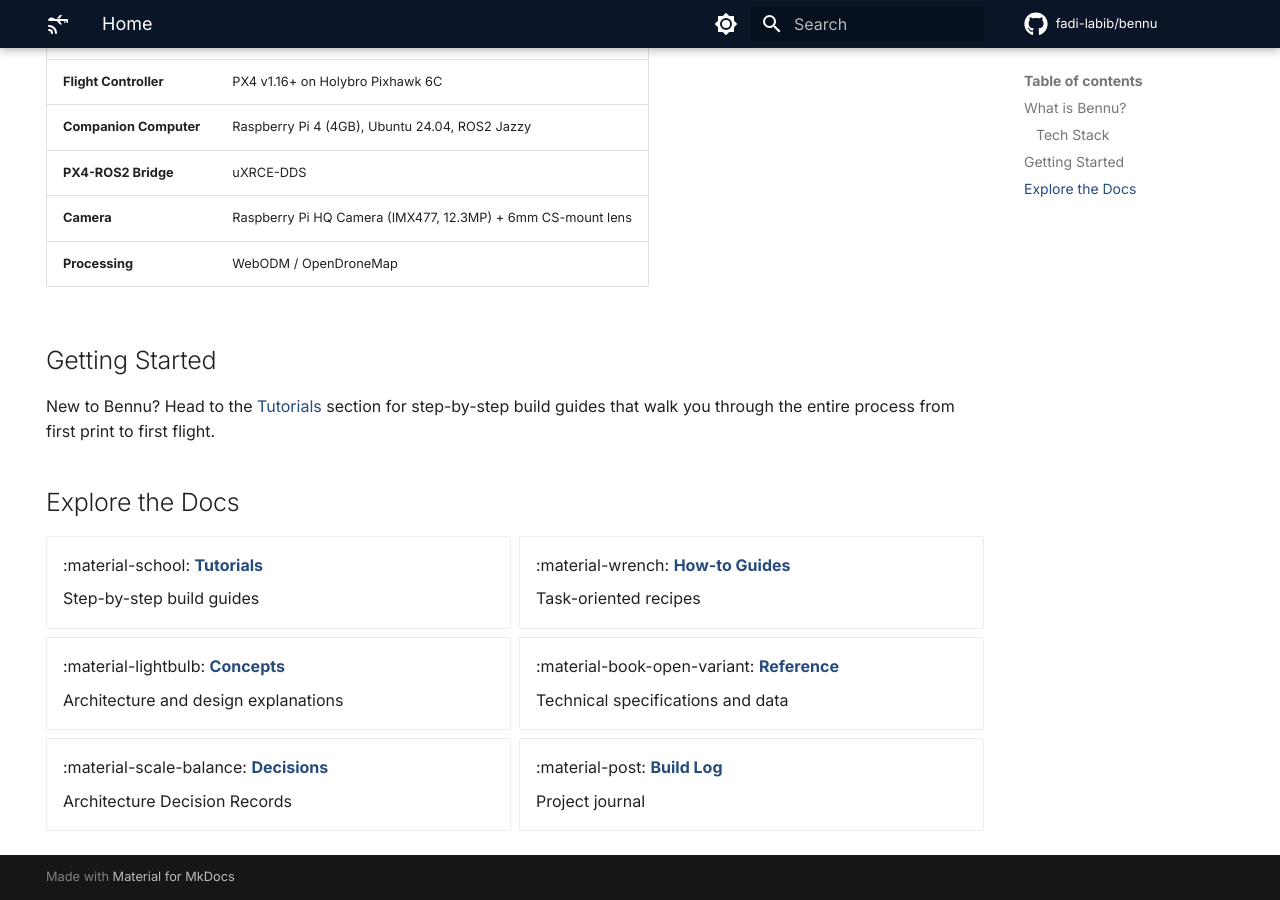
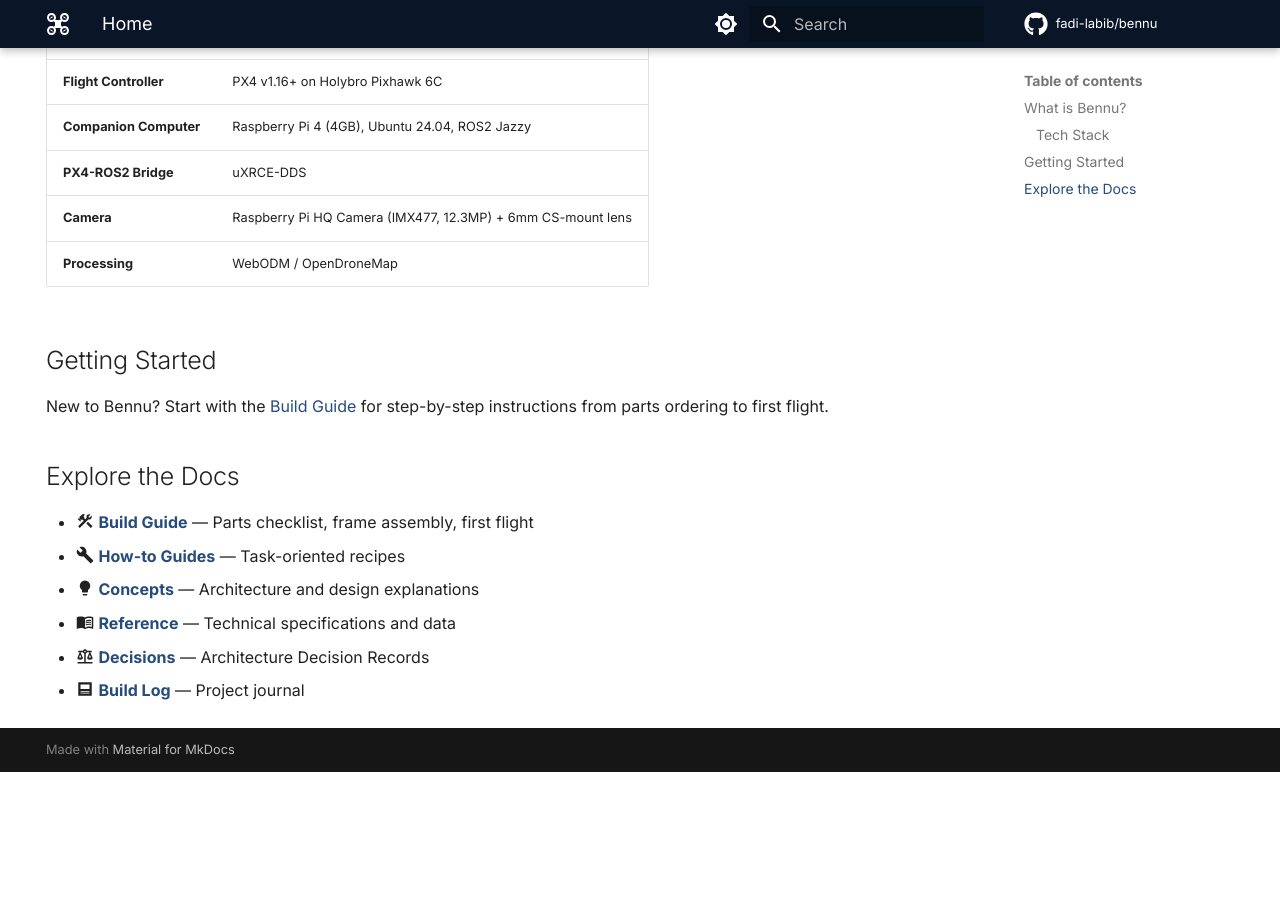
Before and after one commit to fadi-labib/bennu, an MkDocs documentation site: the page built from docs/index.md, in a window 1280 px wide and 900 px high, scrolled down 553 px. Built offline with MkDocs 1.6.1 and Material for MkDocs 9.7.7, drawn with Linux system fonts in a browser that asks for light colours; comment, search, counter and statistics services are not loaded; after the commit the page ends 1325 px from its top, so only the background shows below that.

Commit message:
fix: enable emoji icons, merge Tutorials into Build Guide, fix logo
Added pymdownx.emoji extension so :material-*: icons render as SVGs
instead of raw text. Merged redundant Tutorials section into Build
Guide. Fixed logo icon (material/drone doesn't exist, use quadcopter).
Simplified landing page to use icon list instead of grid cards.

```diff
--- a/docs/index.md
+++ b/docs/index.md
@@ -25,34 +25,13 @@
 
 ## Getting Started
 
-New to Bennu? Head to the [Tutorials](tutorials/index.md) section for step-by-step build guides that walk you through the entire process from first print to first flight.
+New to Bennu? Start with the [Build Guide](build-guide/index.md) for step-by-step instructions from parts ordering to first flight.
 
 ## Explore the Docs
 
-<div class="grid cards" markdown>
-
-- :material-school: **[Tutorials](tutorials/index.md)**
-
-    Step-by-step build guides
-
-- :material-wrench: **[How-to Guides](how-to/index.md)**
-
-    Task-oriented recipes
-
-- :material-lightbulb: **[Concepts](concepts/index.md)**
-
-    Architecture and design explanations
-
-- :material-book-open-variant: **[Reference](reference/index.md)**
-
-    Technical specifications and data
-
-- :material-scale-balance: **[Decisions](decisions/index.md)**
-
-    Architecture Decision Records
-
-- :material-post: **[Build Log](blog/index.md)**
-
-    Project journal
-
-</div>
+- :material-hammer-wrench: **[Build Guide](build-guide/index.md)** — Parts checklist, frame assembly, first flight
+- :material-wrench: **[How-to Guides](how-to/index.md)** — Task-oriented recipes
+- :material-lightbulb: **[Concepts](concepts/index.md)** — Architecture and design explanations
+- :material-book-open-variant: **[Reference](reference/index.md)** — Technical specifications and data
+- :material-scale-balance: **[Decisions](decisions/index.md)** — Architecture Decision Records
+- :material-post: **[Build Log](blog/index.md)** — Project journal
--- a/mkdocs.yml
+++ b/mkdocs.yml
@@ -32,7 +32,7 @@
         name: Switch to light mode
   icon:
     repo: fontawesome/brands/github
-    logo: material/drone
+    logo: material/quadcopter
   font:
     text: Inter
     code: JetBrains Mono
@@ -43,6 +43,9 @@
 markdown_extensions:
   - admonition
   - pymdownx.details
+  - pymdownx.emoji:
+      emoji_index: !!python/name:material.extensions.emoji.twemoji
+      emoji_generator: !!python/name:material.extensions.emoji.to_svg
   - pymdownx.superfences:
       custom_fences:
         - name: mermaid
@@ -69,10 +72,9 @@
 nav:
   - Home: index.md
   - Build Guide:
+      - build-guide/index.md
       - Parts Checklist: build-guide/00-parts-checklist.md
       - Frame Assembly: build-guide/01-frame-assembly.md
-  - Tutorials:
-      - tutorials/index.md
   - How-to Guides:
       - how-to/index.md
       - Flash PX4 Parameters: how-to/flash-px4-params.md
```
Also changed, not shown: docs/build-guide/index.md (added, +12 -0 lines).
